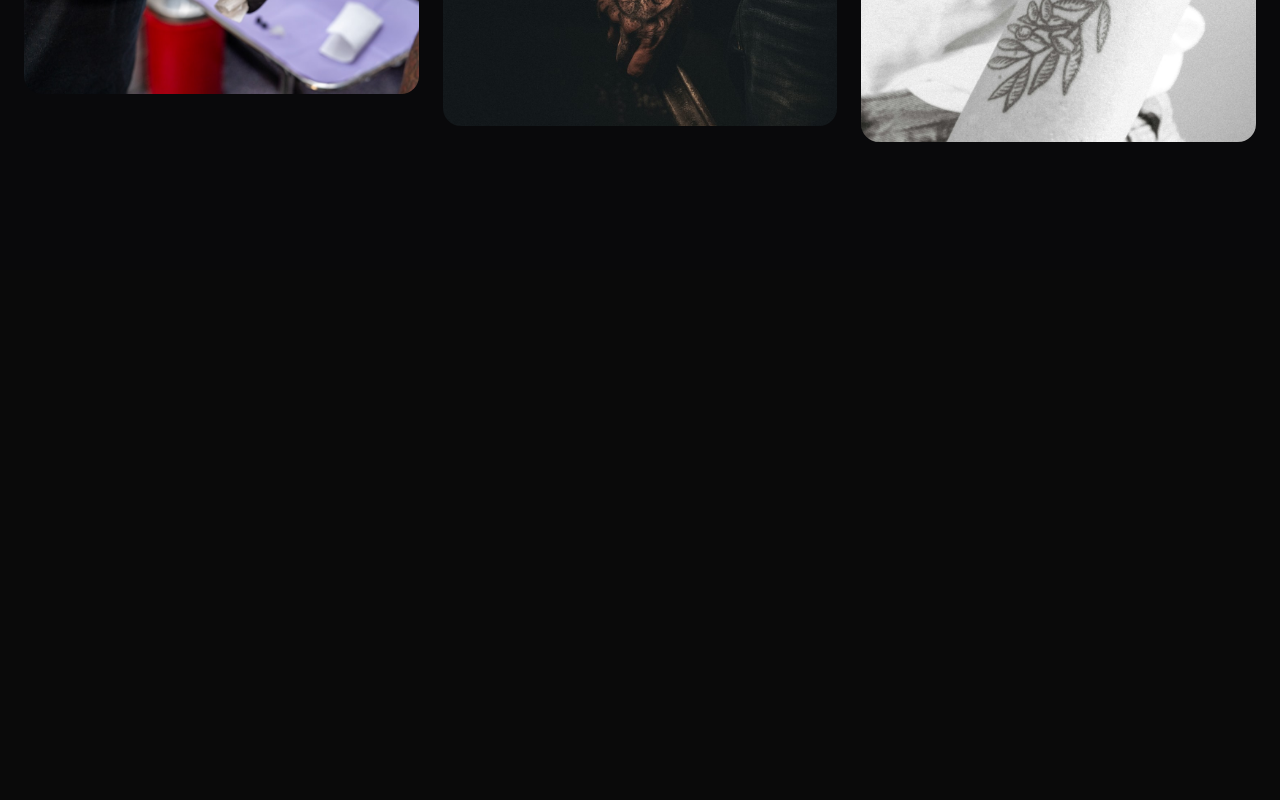
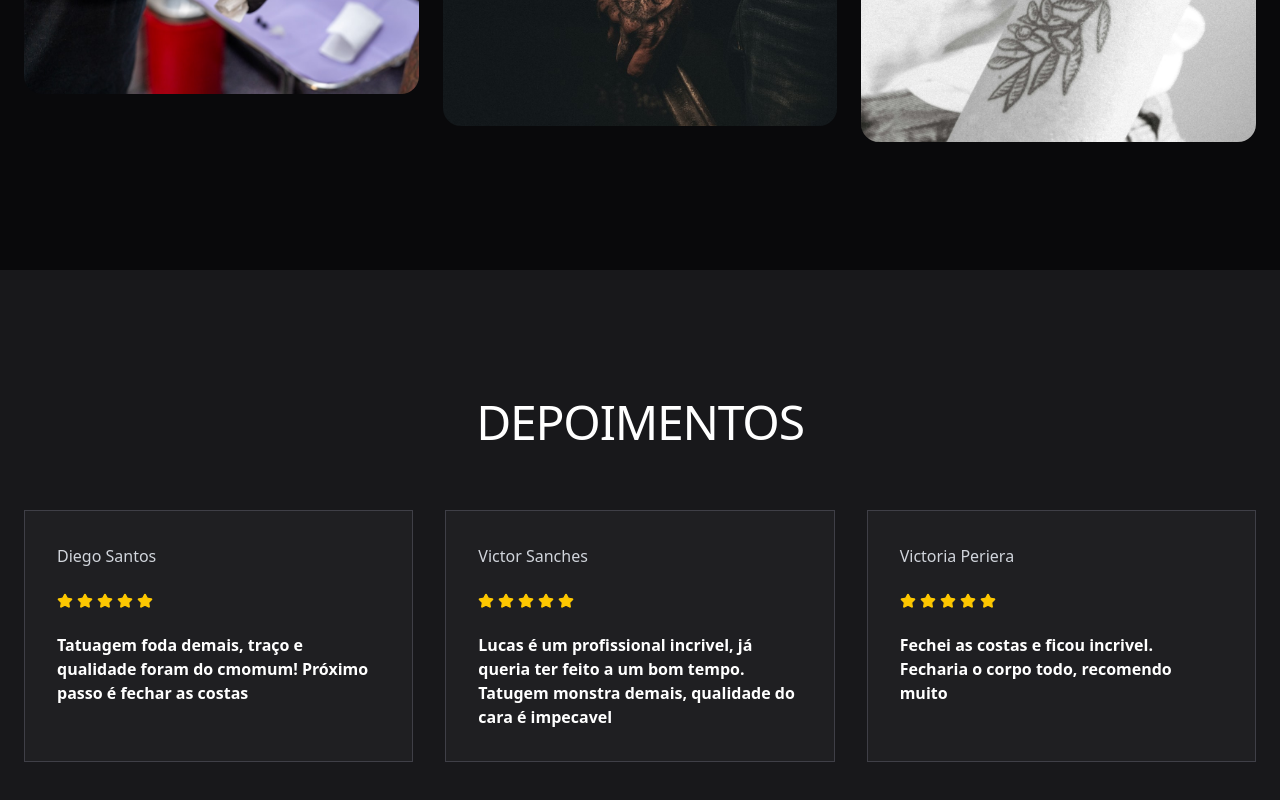
Before and after one commit to wendryuslima/lucas-tatto, a Next.js app: page / in a window 1280 px wide. Shown: the part 4031-4831 px from the top of the page. Before the commit the page ends 4301 px from the top, so only its background shows below. Built offline with nearby package versions, Linux system fonts and the light colour scheme.

Commit message:
feat: add depoiments session

```diff
--- /dev/null
+++ b/app/_components/depoiments.tsx
@@ -0,0 +1,80 @@
+"use client";
+
+import { Star } from "lucide-react";
+import { motion } from "motion/react";
+
+const Depoiments = () => {
+  const depoiments = [
+    {
+      id: 1,
+      label: "Diego Santos",
+      description:
+        "Tatuagem foda demais, traço e qualidade foram do cmomum! Próximo passo é fechar as costas",
+    },
+    {
+      id: 2,
+      label: "Victor Sanches",
+      description:
+        "Lucas é um profissional incrivel, já queria ter feito a um bom tempo. Tatugem monstra demais, qualidade do cara é impecavel",
+    },
+    {
+      id: 3,
+      label: "Victoria Periera",
+      description:
+        "Fechei as costas e ficou incrivel. Fecharia o corpo todo, recomendo muito",
+    },
+  ];
+
+  return (
+    <section id="depoimentos" className="bg-zinc-900 py-20 md:py-32">
+      <div className="max-w-7xl mx-auto px-6">
+        <motion.h2
+          initial={{ opacity: 0, y: 20 }}
+          whileInView={{ opacity: 1, y: 0 }}
+          viewport={{ once: true, amount: 0.3 }}
+          transition={{ duration: 0.6 }}
+          className="text-4xl md:text-5xl text-center mb-12 md:mb-16 tracking-tight uppercase text-white"
+        >
+          Depoimentos
+        </motion.h2>
+
+        <div className="grid md:grid-cols-3 gap-6 md:gap-8">
+          {depoiments.map((depoiment, index) => (
+            <motion.div
+              key={depoiment.id}
+              initial={{ opacity: 0, y: 30 }}
+              whileInView={{ opacity: 1, y: 0 }}
+              viewport={{ once: true, amount: 0.2 }}
+              transition={{
+                duration: 0.5,
+                delay: index * 0.15,
+              }}
+              className="border border-zinc-700 bg-zinc-800/50 p-8 hover:shadow-lg hover:shadow-zinc-950/50 transition-shadow duration-300"
+            >
+              <p className="text-gray-300 mb-6 leading-relaxed">
+                {depoiment.label}
+              </p>
+              <div
+                className="flex items-center gap-1 text-yellow-400 mb-6"
+                aria-label="Avaliação cinco estrelas"
+              >
+                {Array.from({ length: 5 }).map((_, starIndex) => (
+                  <Star
+                    key={`star-${depoiment.id}-${starIndex}`}
+                    className="h-4 w-4 fill-current"
+                    aria-hidden="true"
+                  />
+                ))}
+              </div>
+              <p className="font-semibold text-white">
+                {depoiment.description}
+              </p>
+            </motion.div>
+          ))}
+        </div>
+      </div>
+    </section>
+  );
+};
+
+export default Depoiments;
--- a/app/page.tsx
+++ b/app/page.tsx
@@ -2,6 +2,7 @@ import Header from "./_components/header";
 import Hero from "./_components/hero";
 import About from "./_components/about";
 import Works from "./_components/works";
+import Depoiments from "./_components/depoiments";
 
 const Home = () => {
   return (
@@ -11,6 +12,7 @@ const Home = () => {
         <Hero />
         <About />
         <Works />
+        <Depoiments />
       </main>
     </>
   );
```
